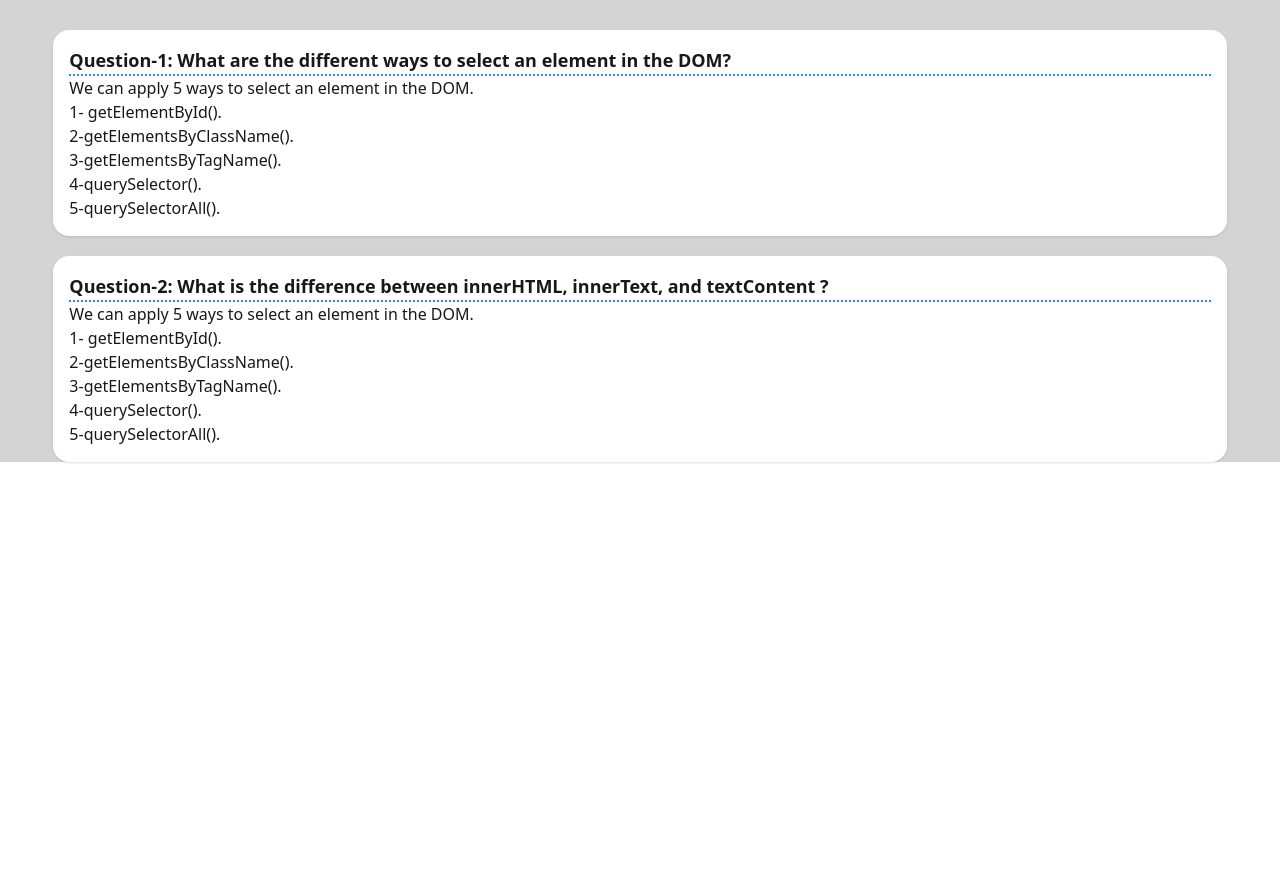
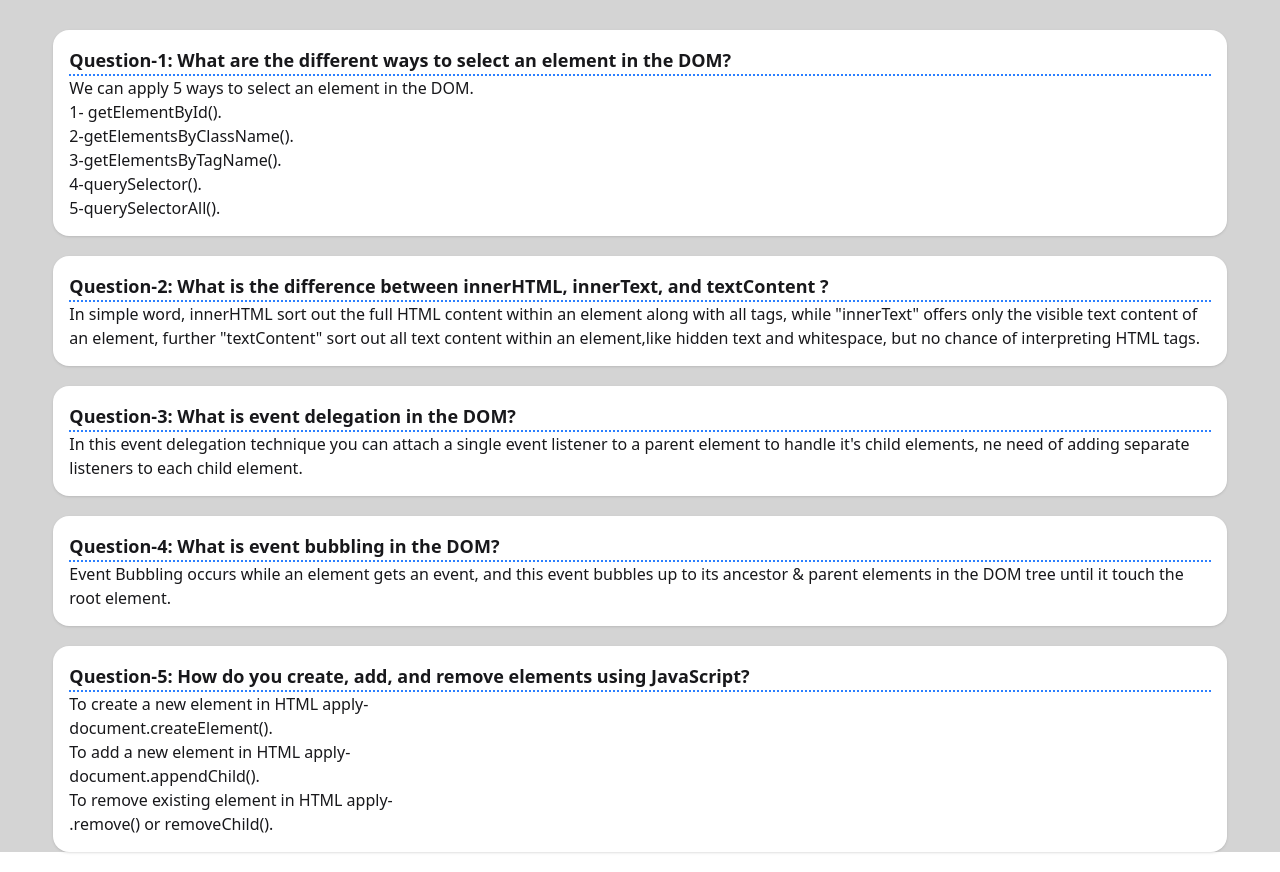
Before and after one commit to 1munni/Assignment-no-5, a plain HTML site: page faq.html in a window 1280 px wide. Shown: the part 106-978 px from the top of the page. Before the commit the page ends 800 px from the top, so only its background shows below. Drawn offline with nearby package versions, Linux system fonts and the light colour scheme.

Commit message:
main mark

```diff
--- a/faq.html
+++ b/faq.html
@@ -43,12 +43,43 @@
 <h2 class=" font-bold text-lg">Question-2: What is the difference between innerHTML, innerText, and textContent ?</h2>
 
 <hr class="border-t-2 border-dotted border-blue-500">
-<p> We can apply 5 ways to select an element in the DOM. <br>
-    1- getElementById(). <br>
-    2-getElementsByClassName(). <br>
-    3-getElementsByTagName(). <br>
-    4-querySelector(). <br>
-    5-querySelectorAll().
+<p> In simple word, innerHTML sort out the full HTML content within an element along with all tags, while "innerText" offers only the visible text content of an element, further
+"textContent" sort out  all text content within an element,like hidden text and whitespace, but no chance of interpreting HTML tags.
+
+</p>
+    </div>
+    <!-- question-3 -->
+    <div class="mx-auto w-11/12 p-4 rounded-2xl bg-white mb-5 pt-4  shadow-sm">
+<h2 class=" font-bold text-lg">Question-3: What is event delegation in the DOM?</h2>
+
+<hr class="border-t-2 border-dotted border-blue-500">
+<p> In this  event delegation technique you can attach a single event listener to a parent element to handle it's child elements, ne need of adding separate listeners to each child element.
+
+</p>
+    </div>
+    <!-- question-4 -->
+    <div class="mx-auto w-11/12 p-4 rounded-2xl bg-white mb-5 pt-4  shadow-sm">
+<h2 class=" font-bold text-lg">Question-4: What is event bubbling in the DOM?</h2>
+
+<hr class="border-t-2 border-dotted border-blue-500">
+<p> Event Bubbling occurs while an element gets an event, and this event bubbles up to its ancestor & parent elements in the DOM tree until it touch the root element.
+
+</p>
+    </div>
+    <!-- Question-5 -->
+    <div class="mx-auto w-11/12 p-4 rounded-2xl bg-white mb-5 pt-4  shadow-sm">
+<h2 class=" font-bold text-lg">Question-5: How do you create, add, and remove elements using JavaScript?</h2>
+
+<hr class="border-t-2 border-dotted border-blue-500">
+<p> To create a new  element in HTML apply- <br>
+    document.createElement().
+<p> To add a new  element in HTML apply- <br>
+    document.appendChild().
+<p> To remove existing  element in HTML apply- <br>
+    .remove() or removeChild().
+
+
+
 
 </p>
     </div>
```
Also changed, not shown: index.html (+1 -1 lines), script/completed.js (+4 -4 lines).
